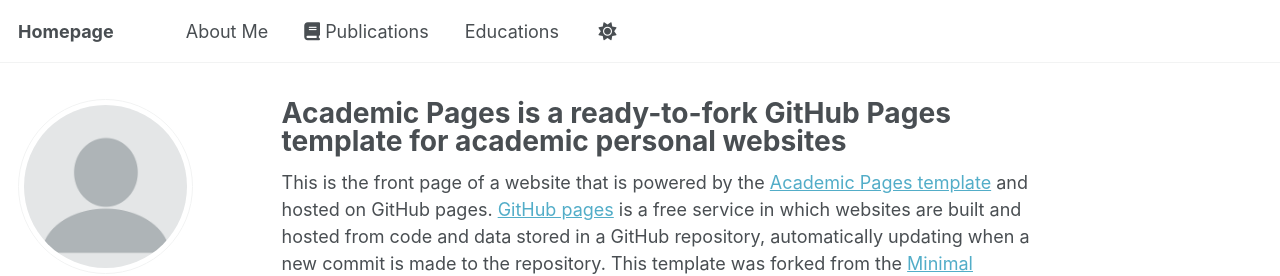
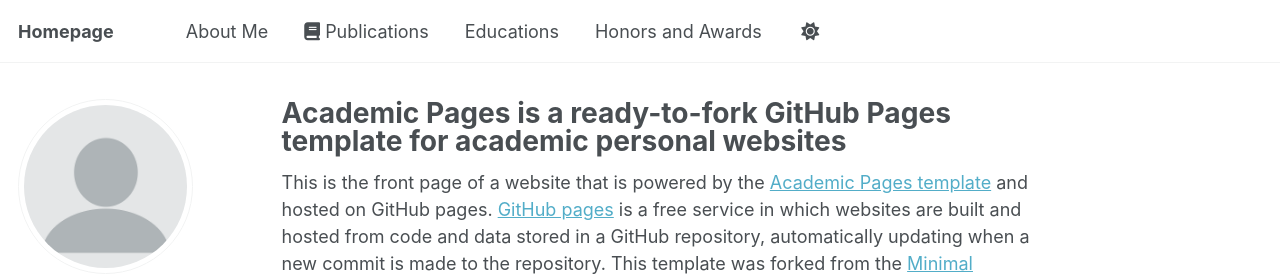
Before and after one commit to HaileyHui/wanghui, a Jekyll site: the page built from _pages/about.md, in a window 1280 px wide. Shown: the top 276 px of the page. Built offline with Jekyll 4.4.1, drawn with Linux system fonts in a browser that asks for light colours; some web fonts are replaced; a script that is not in the unit is left out.

Commit message:
Update navigation.yml

```diff
--- a/_data/navigation.yml
+++ b/_data/navigation.yml
@@ -17,8 +17,8 @@
   - title: "Educations"
     url: /educations/
 
-  # - title: "Portfolio"
-  #   url: /portfolio/
+  - title: "Honors and Awards"
+    url: /honors/
 
   # - title: "Blog Posts"
   #   url: /year-archive/
```
